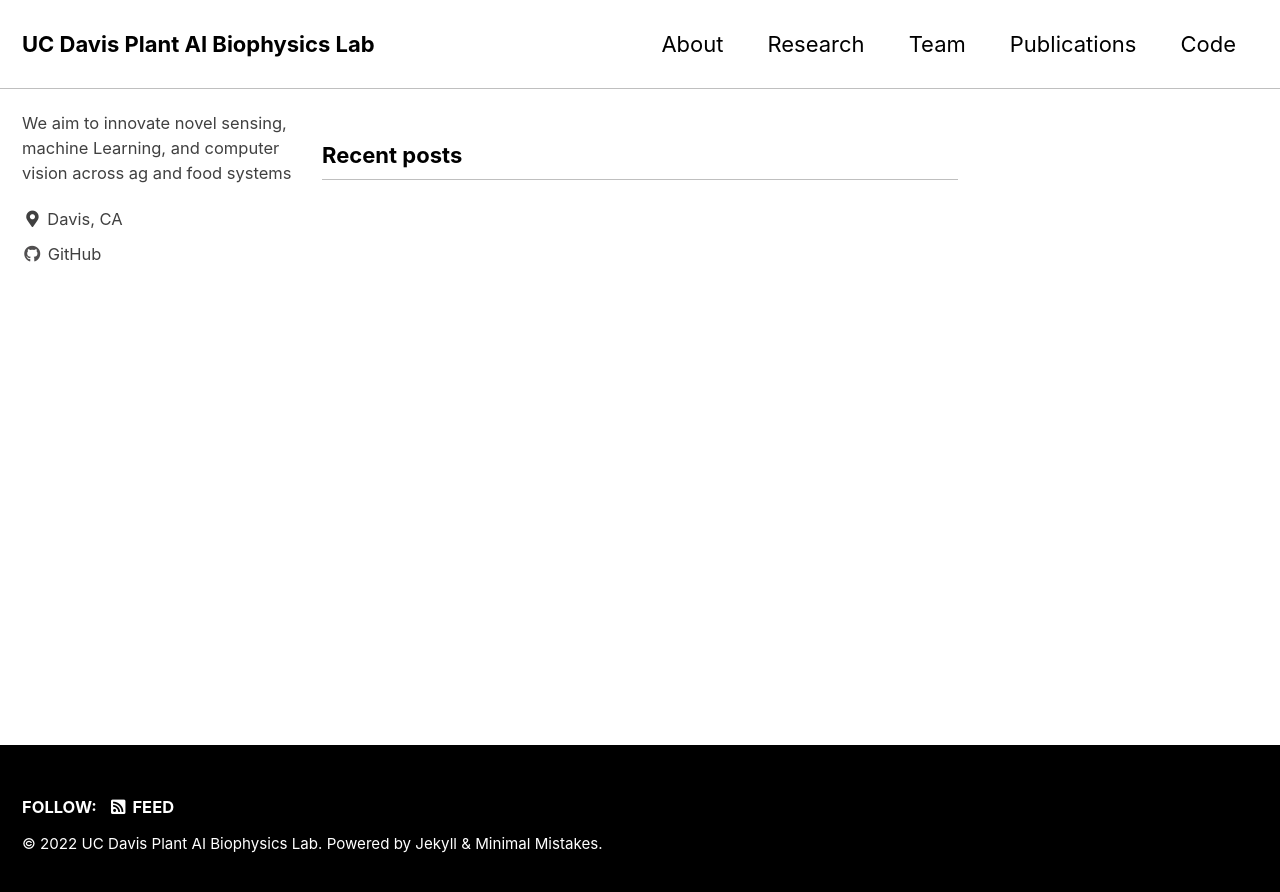
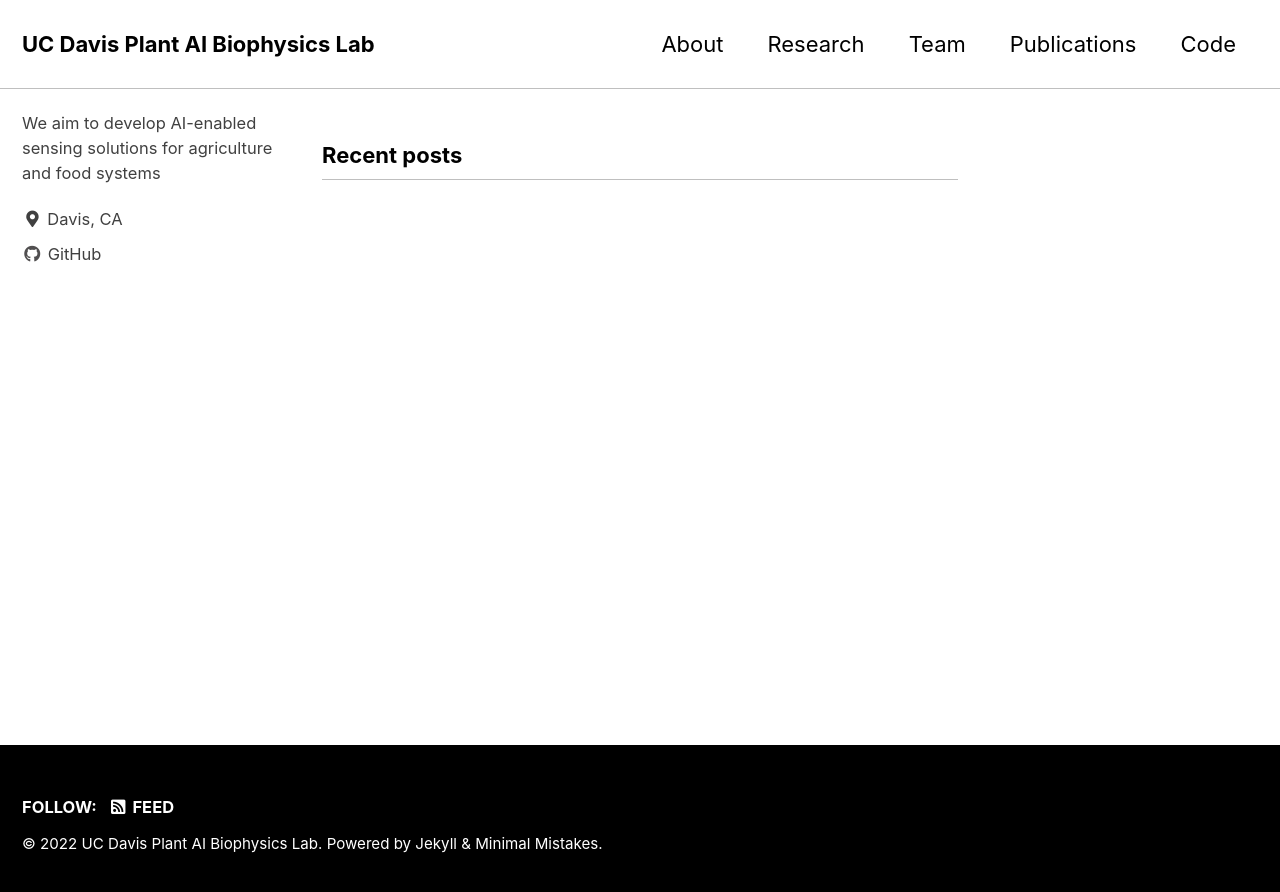
Before and after one commit to plant-ai-biophysics-lab/plant-ai-biophysics-lab.github.io, a Jekyll site: the page built from index-temp.html, in a window 1280 px wide. Shown: the top 892 px of the page. Built offline with Jekyll 4.4.1, drawn with Linux system fonts in a browser that asks for light colours; cached includes are drawn as plain includes.

Commit message:
Update bio in config.yaml

```diff
--- a/_config.yml
+++ b/_config.yml
@@ -104,7 +104,7 @@ analytics:
 author:
   # name             : "2022 DEGA-CV Workshop"
   avatar           : # path of avatar image, e.g. "/assets/images/bio-photo.jpg"
-  bio              : "We aim to innovate novel sensing, machine Learning, and computer vision across ag and food systems"
+  bio              : "We aim to develop AI-enabled sensing solutions for agriculture and food systems"
   location         : "Davis, CA"
   email            :
   links:
```
